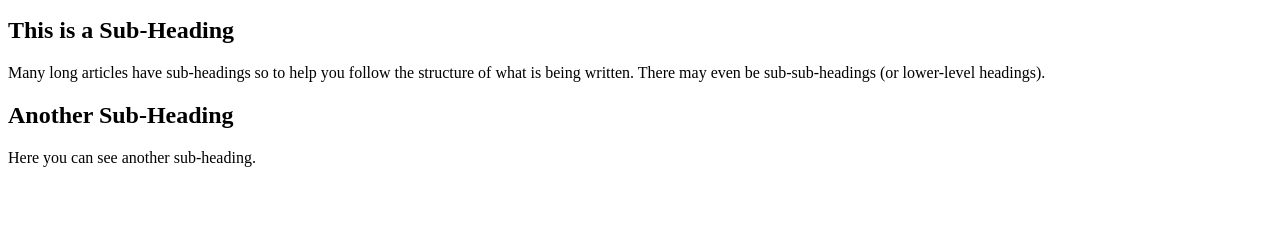
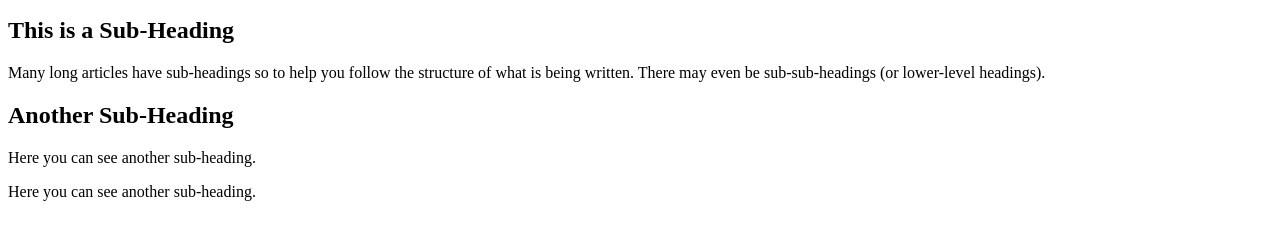
Before and after one commit to Moin3211/b9-web-dev-SMIT, a plain HTML site: page index.html in a window 1280 px wide. Shown: the part 87-326 px from the top of the page. Drawn offline with Linux system fonts and the light colour scheme.

Commit message:
chang3es

```diff
--- a/index.html
+++ b/index.html
@@ -8,4 +8,6 @@
                       you follow the structure of what is being written.
                         There may even be sub-sub-headings (or lower-level
                        headings).</p>  <h2>Another Sub-Heading</h2>
-    <p>Here you can see another sub-heading.</p> </body> </html
+    <p>Here you can see another sub-heading.</p>
+    <p>Here you can see another sub-heading.</p>
+   </body> </html
```
